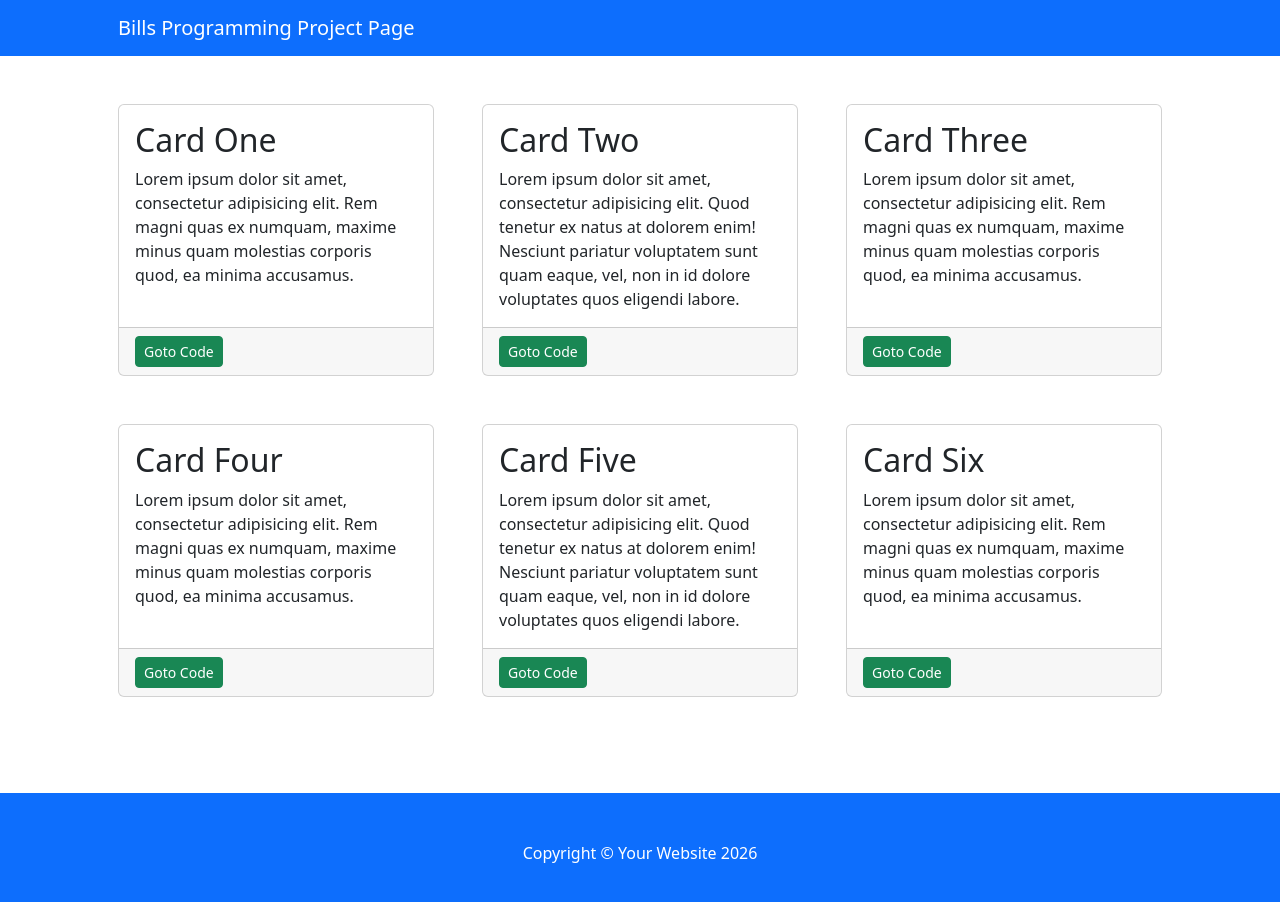
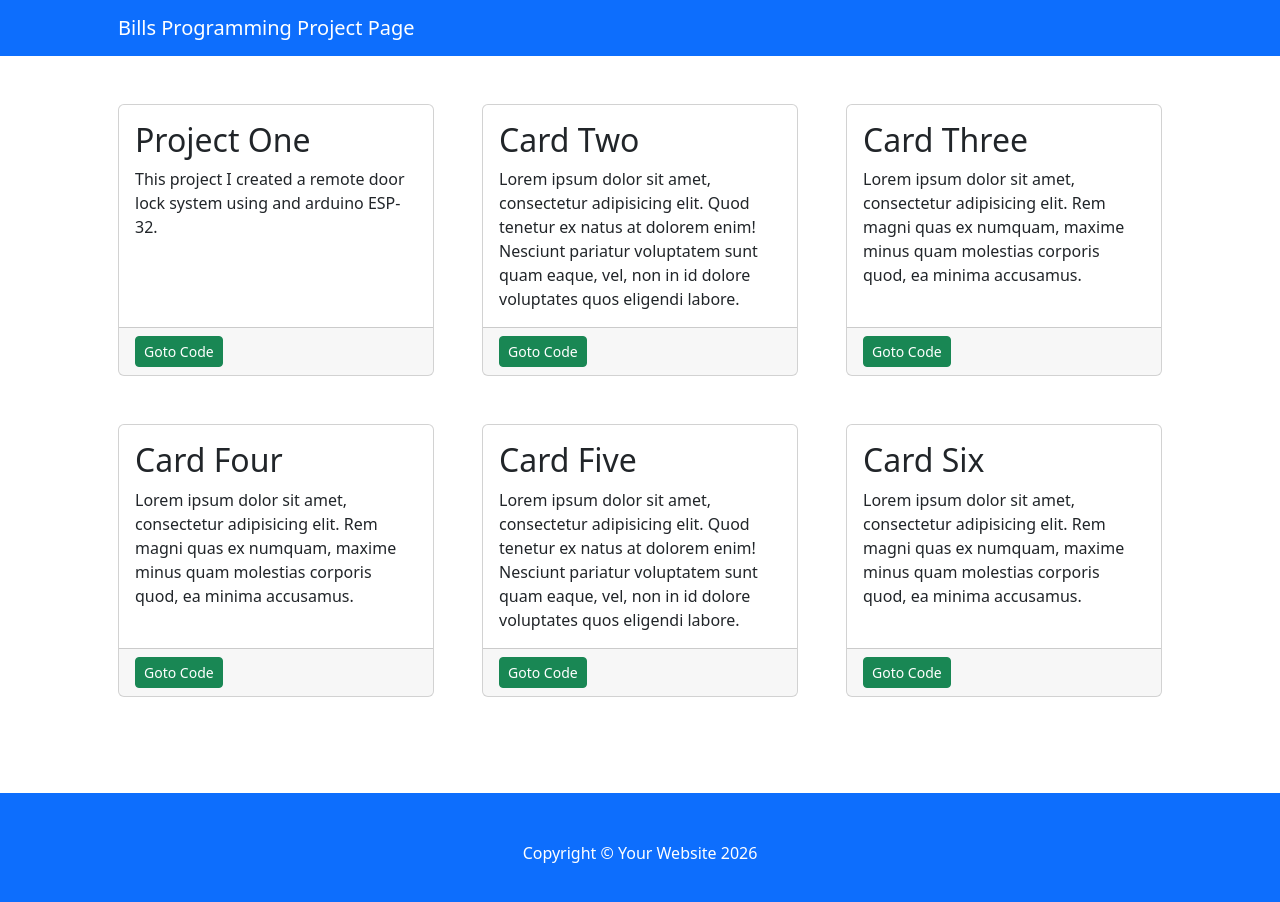
Before and after one commit to wspascoe/website, a plain HTML site: page index.html in a window 1280 px wide. Drawn offline with nearby package versions, Linux system fonts and the light colour scheme.

Commit message:
Updated Projects

```diff
--- a/index.html
+++ b/index.html
@@ -43,10 +43,10 @@
                 <div class="col-md-4 mb-5">
                     <div class="card h-100">
                         <div class="card-body">
-                            <h2 class="card-title">Card One</h2>
-                            <p class="card-text">Lorem ipsum dolor sit amet, consectetur adipisicing elit. Rem magni quas ex numquam, maxime minus quam molestias corporis quod, ea minima accusamus.</p>
+                            <h2 class="card-title">Project One</h2>
+                            <p class="card-text">This project I created a remote door lock system using and arduino ESP-32.</p>
                         </div>
-                        <div class="card-footer"><a class="btn btn-success btn-sm" href="#!">Goto Code</a></div>
+                        <div class="card-footer"><a class="btn btn-success btn-sm" href="https://github.com/wspascoe/Arduino-Remote-Doorlock">Goto Code</a></div>
                     </div>
                 </div>
                 <div class="col-md-4 mb-5">
```
